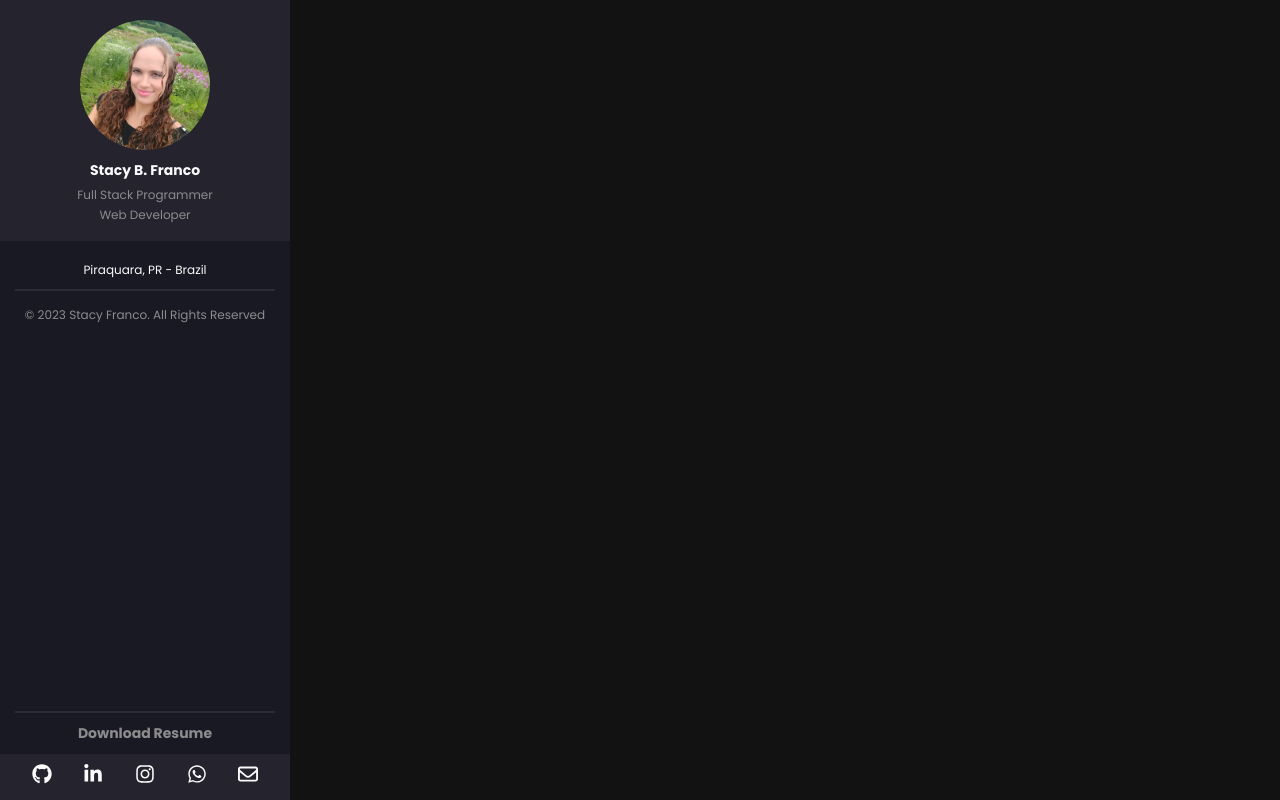
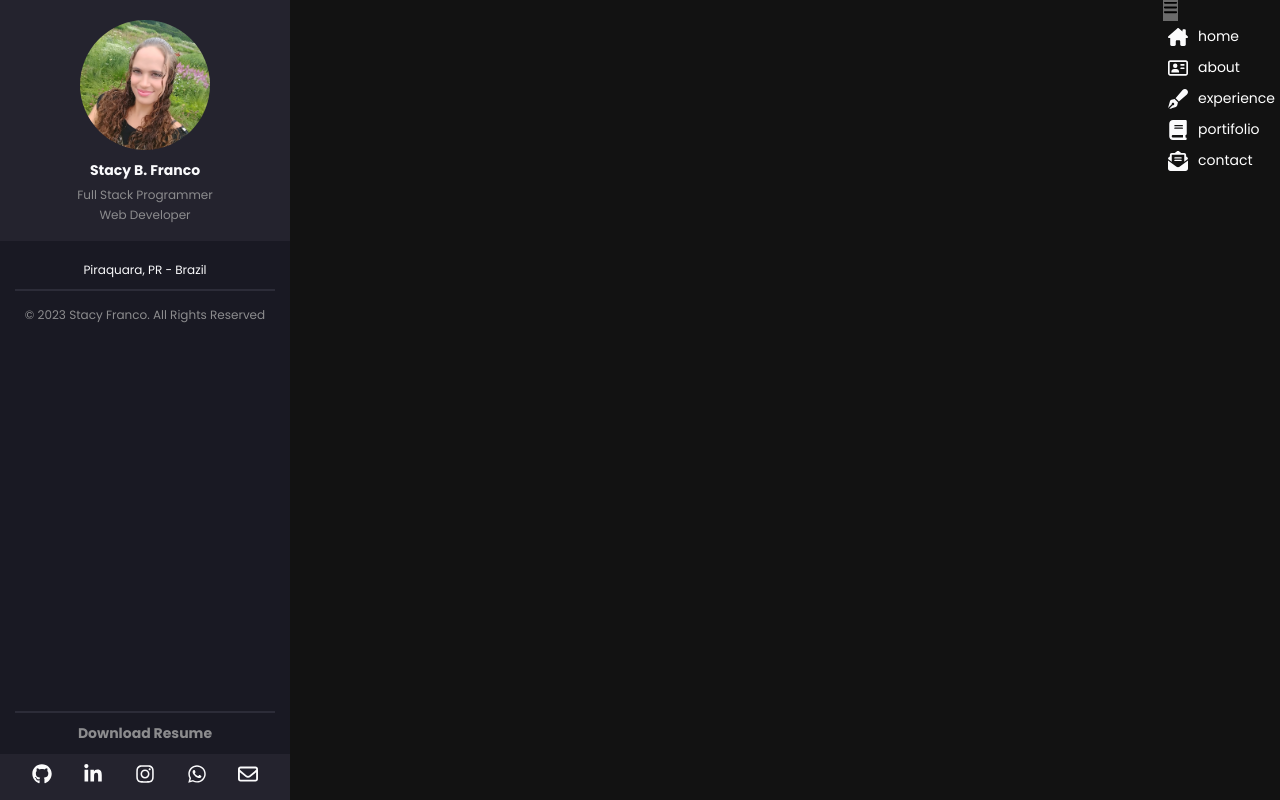
Before and after one commit to StacyFranco/portifolio, a Next.js app: page / in a window 1280 px wide. Built offline with nearby package versions, Linux system fonts and the light colour scheme.

Commit message:
creation of NavBar and SideMenu. Creating Toogle Button!

```diff
--- /dev/null
+++ b/src/components/ToggleButton/ToggleButton.js
@@ -0,0 +1,7 @@
+export default function ToggleButton(){
+    return(
+        <div className="ToggleButtonDiv">
+
+        </div>
+    )
+}
--- /dev/null
+++ b/src/components/ToggleButton/ToggleButton.scss
@@ -0,0 +1,3 @@
+.ToggleButtonDiv{
+padding: 1px;
+}
--- /dev/null
+++ b/src/components/navBar/NavBar.js
@@ -0,0 +1,67 @@
+import Image from "next/image";
+import home from "../../../public/icons/navBar/home.svg"
+import about from "../../../public/icons/navBar/about.svg"
+import experience from "../../../public/icons/navBar/experience.svg"
+import portifolio from "../../../public/icons/navBar/portifolio.svg"
+import contact from "../../../public/icons/navBar/contact.svg"
+
+export default function NavBar({ theme }) {
+    return (
+        <nav className="NavBar">
+            <ul>
+                <li>
+                    <div className=" NavBarLiDiv">
+                        <Image
+                            className={`NavIconLi ${theme} Icon`}
+                            src={home}
+                            alt=""
+                        />
+                        <span>home</span>
+                    </div>
+
+                </li>
+                <li>
+                <div className=" NavBarLiDiv">
+                    <Image
+                        className={`NavIconLi ${theme} Icon`}
+                        src={about}
+                        alt=""
+                    />
+                    <span>about</span>
+                    </div>
+                </li>
+                <li>
+                <div className=" NavBarLiDiv">
+                    <Image
+                        className={`NavIconLi ${theme} Icon`}
+                        src={experience}
+                        alt=""
+                    />
+                    <span>experience</span>
+                    </div>
+                </li>
+                <li>
+                <div className=" NavBarLiDiv">
+                    <Image
+                        className={`NavIconLi ${theme} Icon`}
+                        src={portifolio}
+                        alt=""
+                    />
+                    <span>portifolio</span>
+                    </div>
+                </li>
+                <li>
+                <div className=" NavBarLiDiv">
+                    <Image
+                        className={`NavIconLi ${theme} Icon`}
+                        src={contact}
+                        alt=""
+                    />
+                    <span>contact</span>
+                    </div>
+                </li>
+
+            </ul>
+        </nav>
+    )
+}
--- /dev/null
+++ b/src/components/navBar/NavBar.scss
@@ -0,0 +1,43 @@
+.NavBar {
+    margin-left: auto;
+
+    ul {
+
+        li {
+            list-style: none;
+
+            .NavBarLiDiv {
+
+                padding: 5px;
+                display: flex;
+                align-items: center;
+                cursor: pointer;
+
+                &:hover{
+                    filter: $filterColor1;
+                }
+
+                .dark {
+                    filter: $filterDark;
+                }
+
+                .NavIconLi {
+                    height: 20px;
+                    width: 20px;
+
+
+                }
+
+                span {
+                    padding-left: 10px;
+                }
+
+            }
+
+        }
+
+
+    }
+
+
+}
--- /dev/null
+++ b/src/containers/SideMenu/SideMenu.js
@@ -0,0 +1,24 @@
+import Image from "next/image"
+import menu from "../../../public/icons/menu.svg"
+import NavBar from "@/components/navBar/NavBar"
+
+export default function SideMenu({ theme }) {
+    return (
+        <div className="SideMenu">
+            <div className="BtnMenuDiv">
+                <button className="BtnMenu">
+                    <Image
+                        className="MenuIcon"
+                        src={menu}
+                        alt=""
+                    /> </button>
+            </div>
+            <div className="MenuNavDiv">
+                <NavBar theme={theme} />
+            </div>
+            <div className="configMenu">
+
+            </div>
+        </div>
+    )
+}
--- /dev/null
+++ b/src/containers/SideMenu/SideMenu.scss
@@ -0,0 +1,13 @@
+.SideMenu{
+    margin-left: auto;
+
+    .BtnMenuDiv{
+        .BtnMenu{
+            margin: auto;
+        }
+        .MenuIcon{
+            height: 15px;
+            width: 15px;
+        }
+    }
+}
--- a/src/pages/index.js
+++ b/src/pages/index.js
@@ -1,5 +1,6 @@
 import { useEffect, useState } from "react"
 import Perfil from "../containers/Perfil/Perfil"
+import SideMenu from "../containers/SideMenu/SideMenu";
 
 export default function Home() {
 
@@ -22,9 +23,10 @@ export default function Home() {
     }
   },[] )
   return (
-    <>
+    <div className="IndexDiv">
 
       <Perfil theme={CurrentTheme} language={"en"}/>
-    </>
+      <SideMenu theme={CurrentTheme}/>
+    </div>
   )
 }
--- /dev/null
+++ b/src/pages/index.scss
@@ -0,0 +1,3 @@
+.IndexDiv{
+    display: flex;
+}
--- a/src/styles/globals.scss
+++ b/src/styles/globals.scss
@@ -3,7 +3,10 @@
 @import "../components/socialMedia/SocialMedia.scss";
 @import "../components/perfilAvatar/PerfilAvatar.scss";
 @import "../containers/Perfil/Perfil.scss";
-
+@import "../pages/index.scss";
+@import "../components/navBar/NavBar.scss";
+@import "../containers/SideMenu/SideMenu.scss";
+@import "../components/ToggleButton/ToggleButton.scss";
 
 *{
   color-scheme: dark ;//light;
@@ -20,9 +23,7 @@ strong {
 }
 
 .desktop {
- // @media screen and (min-width: $desktopBreakpoint ) {
- //     display: block;
- // }
+
 
   @media screen and (max-width: calc($desktopBreakpoint - 1px)) {
       display: none;
@@ -34,7 +35,5 @@ strong {
       display: none;
   }
 
- // @media screen and (max-width: calc($desktopBreakpoint - 1px)) {
- //     display: block;
- // }
+
 }
```
